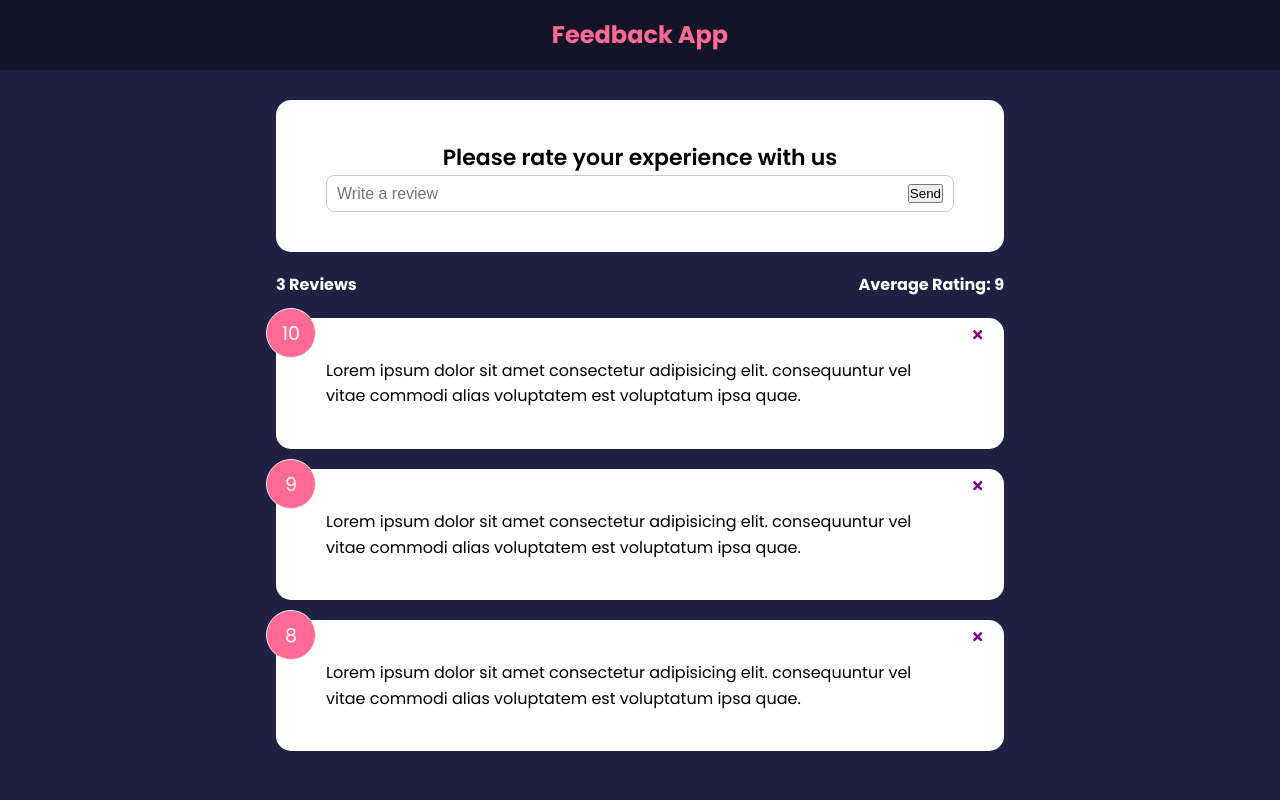
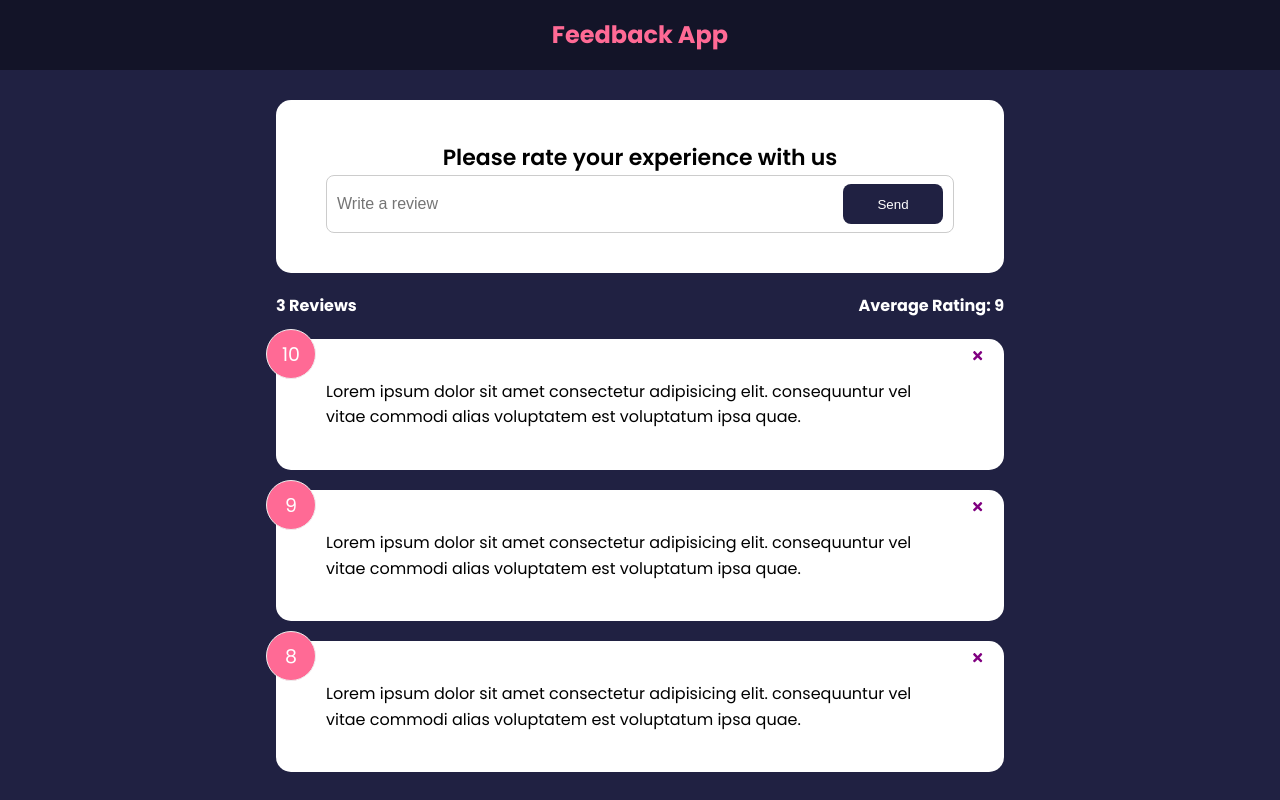
Before and after one commit to almoglev/Feedback-App, a React (Create React App) app: page / in a window 1280 px wide. Built offline with nearby package versions, Linux system fonts and the light colour scheme.

Commit message:
Adding a shared Button component

```diff
--- a/src/components/FeedbackForm.jsx
+++ b/src/components/FeedbackForm.jsx
@@ -1,5 +1,6 @@
 import React, {useState} from 'react';
 import Card from './shared/Card';
+import Button from './shared/Button';
 
 function FeedbackForm() {
     const [feedbackText, setFeedbackText] = useState('');
@@ -20,7 +21,7 @@ function FeedbackForm() {
                         onChange={handleTextChange}
                         value={feedbackText}
                     />
-                    <button type='submit'>Send</button>
+                    <Button type='submit'>Send</Button>
                 </div>
             </form>
         </Card>
--- a/src/components/FeedbackList.jsx
+++ b/src/components/FeedbackList.jsx
@@ -4,7 +4,7 @@ import PropTypes from 'prop-types'
 
 
 function FeedbackList(props) {
-    if(!props.allFeedbacks || props.allFeedbacks.length == 0) {
+    if(!props.allFeedbacks || props.allFeedbacks.length === 0) {
         return <p>No feedback yet</p>
     }
 
--- a/src/components/FeedbackStats.jsx
+++ b/src/components/FeedbackStats.jsx
@@ -13,7 +13,7 @@ function FeedbackStats(props) {
         <div className='feedback-stats'>
             {/* <h4>{ props.allFeedbacks.length} Reviews</h4> */}
             {
-                props.allFeedbacks.length == 1 ?
+                props.allFeedbacks.length === 1 ?
                 <h4>{ props.allFeedbacks.length } Review</h4>
                 :
                 <h4>{ props.allFeedbacks.length } Reviews</h4>
--- /dev/null
+++ b/src/components/shared/Button.jsx
@@ -0,0 +1,26 @@
+import React from 'react'
+import PropTypes from 'prop-types'
+
+function Button(props) {
+    // props: children, version, type, isDisabled
+    return (
+        <button className={`btn btn-${props.version}`} type={props.type} disabled={props.isDisabled}>
+            {props.children}
+        </button>
+    )
+}
+
+Button.defaultProps = {
+    version: 'primary',
+    type: 'button',
+    isDisabled: false,
+}
+
+Button.propTypes ={
+    children: PropTypes.node.isRequired,
+    version: PropTypes.string,
+    type: PropTypes.string,
+    isDisabled: PropTypes.bool,
+}
+
+export default Button
--- a/src/data/FeedbackData.js
+++ b/src/data/FeedbackData.js
@@ -1,5 +1,3 @@
-import FeedbackItem from "../components/FeedbackItem"
-
 const FeedbackData = [
     {
       id: 1,
```
